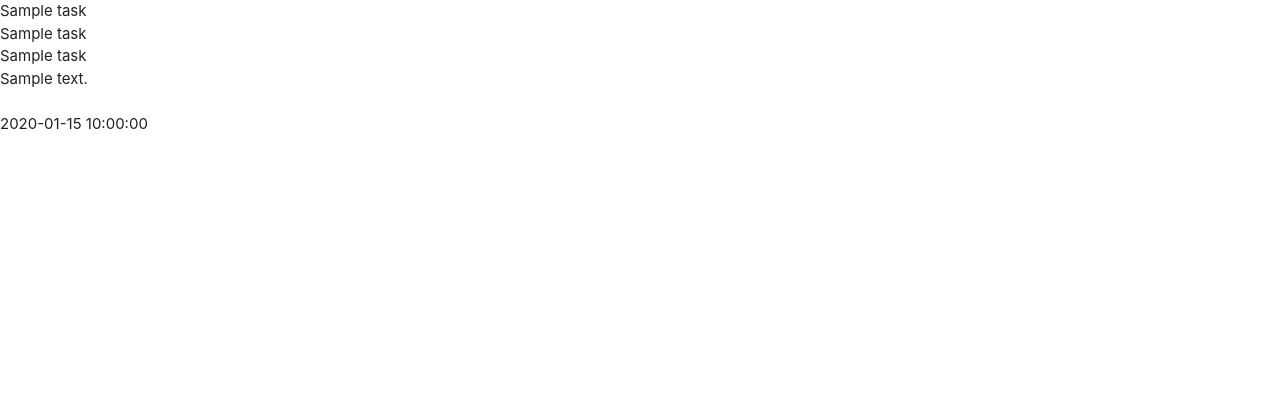
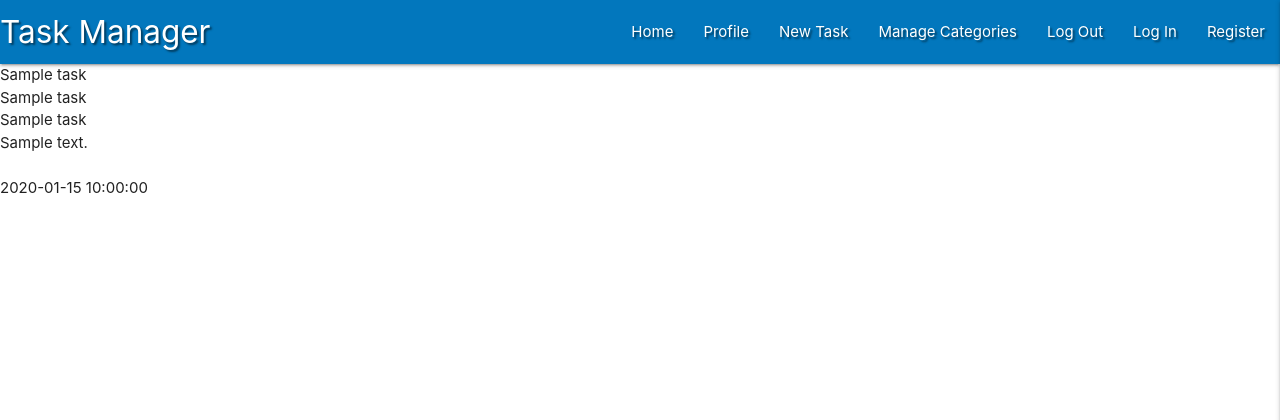
Before and after one commit to DeanoPHP/putting_it_all_together_Flask_Mongo, a Flask app: page / in a window 1280 px wide. Shown: the top 420 px of the page. Run offline with Flask 3, Linux system fonts and the light colour scheme; a database or web service that is not in the repository returns one stand-in record (values such as "Sample title"); some libraries are stand-ins or nearby versions.

Commit message:
Created navbar and sidenav

```diff
--- a/static/css/style.css
+++ b/static/css/style.css
@@ -0,0 +1,3 @@
+.text-shadow {
+    text-shadow: 2px 2px 2px rgba(0,0,0,0.5);
+}
--- a/static/js/script.js
+++ b/static/js/script.js
@@ -0,0 +1,5 @@
+$(document).ready(function () {
+    $(".sidenav").sidenav({edge: "right"});
+});
+
+documt
--- a/templates/base.html
+++ b/templates/base.html
@@ -1,33 +1,66 @@
 <!DOCTYPE html>
 <html lang="en">
+
     <head>
         <meta charset="UTF-8">
         <meta http-equiv="X-UA-Compatible" content="IE=edge">
         <meta name="viewport" content="width=device-width, initial-scale=1.0">
         <link rel="stylesheet" href="https://cdnjs.cloudflare.com/ajax/libs/font-awesome/6.6.0/css/all.min.css"
-        integrity="sha512-Kc323vGBEqzTmouAECnVceyQqyqdsSiqLQISBL29aUW4U/M7pSPA/gEUZQqv1cwx4OnYxTxve5UMg5GT6L4JJg==" crossorigin="anonymous" referrerpolicy="no-referrer" type="text/css"/>
+            integrity="sha512-Kc323vGBEqzTmouAECnVceyQqyqdsSiqLQISBL29aUW4U/M7pSPA/gEUZQqv1cwx4OnYxTxve5UMg5GT6L4JJg=="
+            crossorigin="anonymous" referrerpolicy="no-referrer" type="text/css" />
         <!-- Compiled and minified CSS -->
-    <link rel="stylesheet" href="https://cdnjs.cloudflare.com/ajax/libs/materialize/1.0.0/css/materialize.min.css" type="text/css">
-    <link rel="stylesheet" href="{{ url_for('static', filename='css/style.css') }}" type="text/css" >
+        <link rel="stylesheet" href="https://cdnjs.cloudflare.com/ajax/libs/materialize/1.0.0/css/materialize.min.css"
+            type="text/css">
+        <link rel="stylesheet" href="{{ url_for('static', filename='css/style.css') }}" type="text/css">
 
         {% block styles %}
-
         {% endblock %}
 
         <title>taskmanager</title>
     </head>
+
     <body>
+        <header>
+            <nav class="nav-extended text-shadow light-blue darken-3">
+                <div class="nav-wrapper">
+                    <a href="{{ url_for('get_tasks') }}" class="brand-logo">Task Manager</a>
+                    <a href="#" data-target="mobile-demo" class="sidenav-trigger right"><i class="fas fa-bars"><i></i></i></a>
+                    <ul class="right hide-on-med-and-down">
+                        <li><a href="{{ url_for('get_tasks') }}">Home</a></li>
+                        <li><a href="#">Profile</a></li>
+                        <li><a href="#">New Task</a></li>
+                        <li><a href="#">Manage Categories</a></li>
+                        <li><a href="#">Log Out</a></li>
+                        <li><a href="#">Log In</a></li>
+                        <li><a href="#">Register</a></li>
+                    </ul>
+                </div>
+            </nav>
+
+            <ul class="sidenav" id="mobile-demo">
+                <li>
+                    <h4 class="center-align light-blue-text text-darken-4">Task Manager</h4>
+                </li>
+                <li><a href="{{ url_for('get_tasks') }}">Home</a></li>
+                <li><a href="#">Profile</a></li>
+                <li><a href="#">New Task</a></li>
+                <li><a href="#">Manage Categories</a></li>
+                <li><a href="#">Log Out</a></li>
+                <li><a href="#">Log In</a></li>
+                <li><a href="#">Register</a></li>
+            </ul>
+        </header>
+
         {% block content %}
-
         {% endblock %}
 
 
-    <script src="https://code.jquery.com/ui/1.14.1/jquery-ui.min.js" integrity="sha256-AlTido85uXPlSyyaZNsjJXeCs07eSv3r43kyCVc8ChI=" crossorigin="anonymous"></script>
-    <!-- Compiled and minified JavaScript -->
+        <script src="https://code.jquery.com/jquery-3.5.1.min.js"
+            integrity="sha256-9/aliU8dGd2tb6OSsuzixeV4y/faTqgFtohetphbbj0=" crossorigin="anonymous"></script>
         <script src="https://cdnjs.cloudflare.com/ajax/libs/materialize/1.0.0/js/materialize.min.js"></script>
         <script src="{{ url_for('static', filename='js/script.js') }}"></script>
         {% block scripts %}
-
         {% endblock %}
     </body>
+
 </html>
```
Lines whose indentation alone changed are shown as unchanged.
